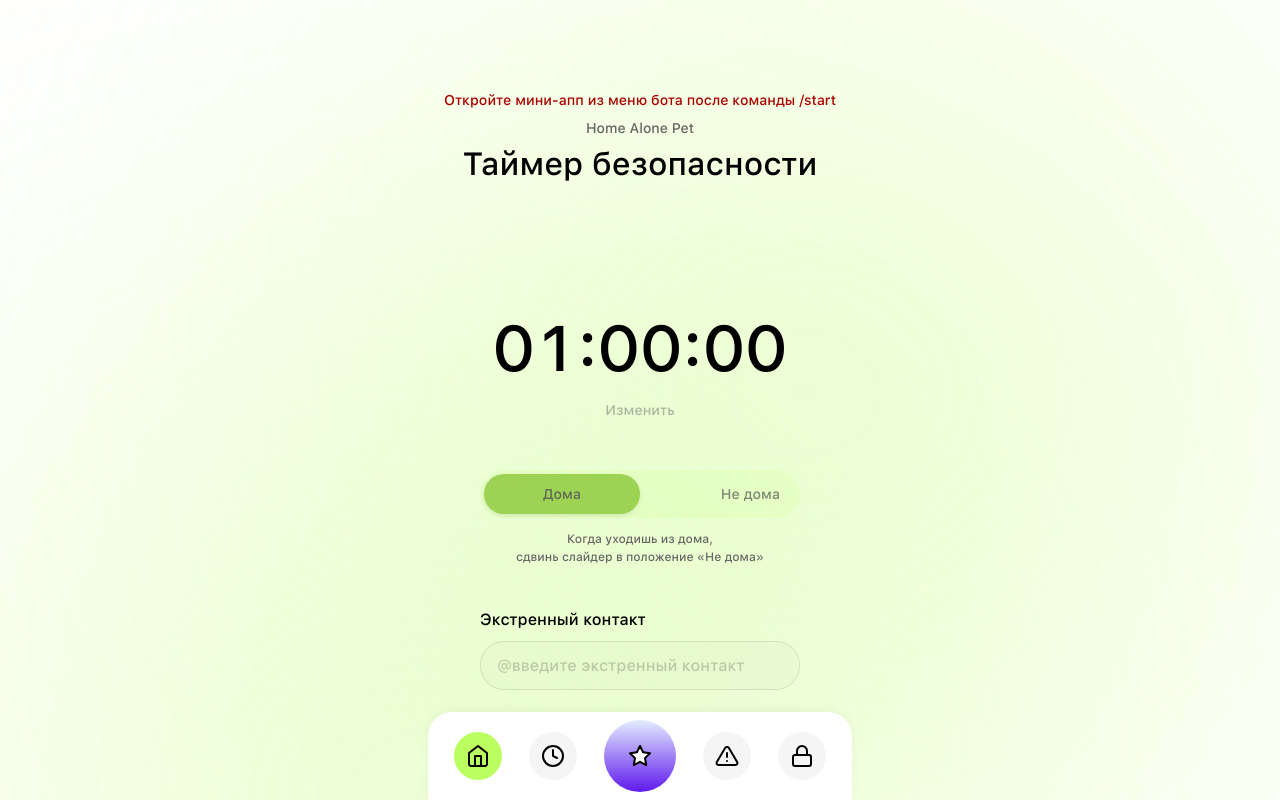
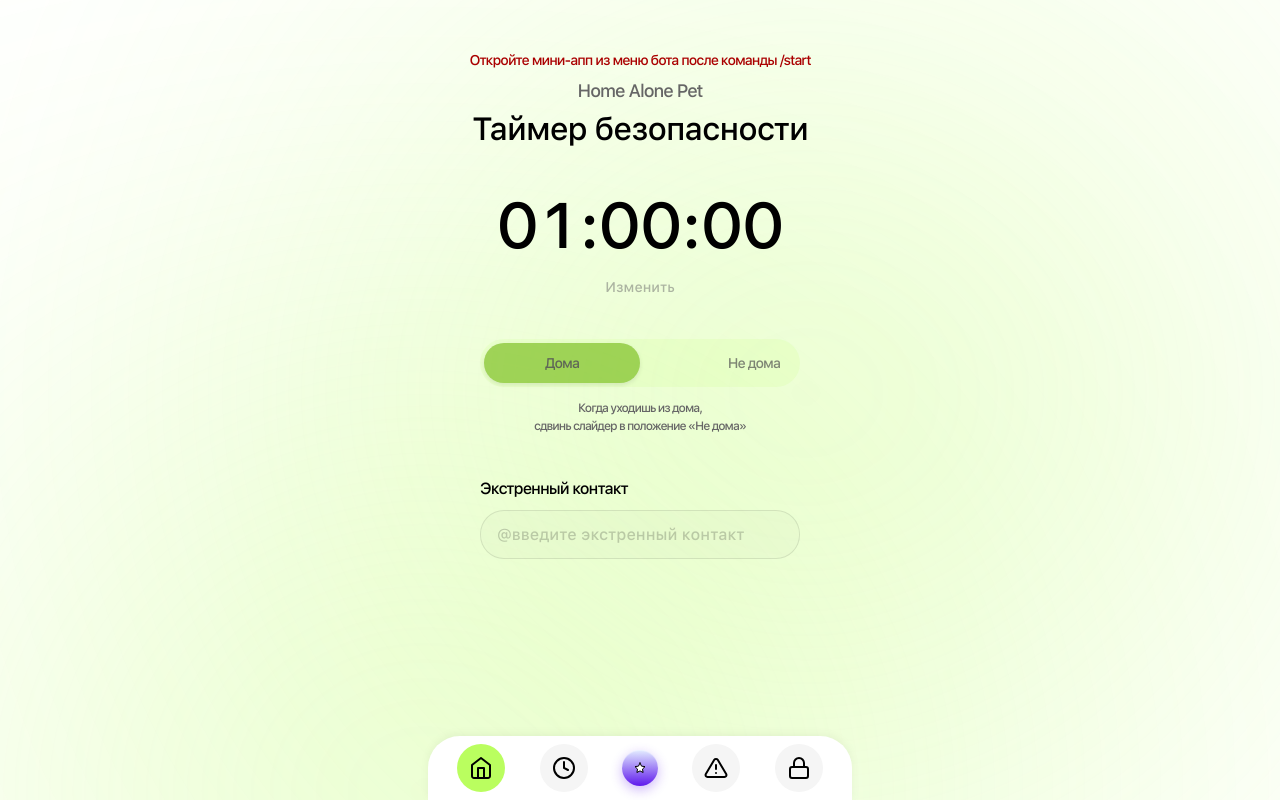
Before and after one commit to Klyaksonchik/HomeAloneMiniApp, a React (Create React App) app in the folder Frontend/: page / in a window 1280 px wide. Built offline with nearby package versions, Linux system fonts and the light colour scheme.

Commit message:
Update index.css render 6

```diff
--- a/Frontend/src/index.css
+++ b/Frontend/src/index.css
@@ -5,6 +5,7 @@ body {
   background-color: #fff;
   color: #000;
   overflow-x: hidden;
+  letter-spacing: -1px;
 }
 
 .app {
@@ -15,12 +16,12 @@ body {
   align-items: center;
   justify-content: flex-start;
   padding: 20px;
-  padding-top: clamp(60px, 10vh, 100px);
+  padding-top: clamp(20px, 5vh, 40px);
   padding-bottom: 100px;
   background: #fff;
   position: relative;
   overflow-x: hidden;
-  overflow-y: auto;
+  overflow-y: hidden;
   box-sizing: border-box;
 }
 
@@ -72,7 +73,7 @@ body {
 .app-name {
   margin: 0 0 8px 0;
   color: #666;
-  font-size: 14px;
+  font-size: 18px;
   font-weight: 500;
   font-family: 'SFProText', sans-serif;
   text-align: center;
@@ -80,7 +81,7 @@ body {
 }
 
 .main-title {
-  margin: 0 0 24px 0;
+  margin: 0 0 16px 0;
   color: #000;
   font-size: 32px;
   font-weight: 500;
@@ -106,8 +107,8 @@ body {
   display: flex;
   flex-direction: column;
   align-items: center;
-  margin-bottom: 32px;
-  margin-top: 80px;
+  margin-bottom: 24px;
+  margin-top: 0;
 }
 
 .timer-display-wrapper {
@@ -375,7 +376,7 @@ body {
   width: 100%;
   max-width: 400px;
   max-height: 90vh;
-  overflow-y: auto;
+  overflow-y: hidden;
   box-shadow: 0 4px 20px rgba(0, 0, 0, 0.2);
 }
 
@@ -584,7 +585,7 @@ body {
   width: 90%;
   max-width: 400px;
   background: white;
-  border-radius: 24px 24px 0 0;
+  border-radius: 32px 32px 0 0;
   padding: 8px 12px;
   display: flex;
   align-items: center;
@@ -626,19 +627,21 @@ body {
 }
 
 .nav-button-large {
-  width: 72px;
-  height: 72px;
+  width: 36px;
+  height: 36px;
   background: linear-gradient(180deg, #E3EDFF 0%, #5E18EC 100%);
   border-radius: 90px;
+  box-shadow: 0 4px 12px rgba(94, 24, 236, 0.3), inset 0 1px 0 rgba(255, 255, 255, 0.3);
 }
 
 .nav-button-large.active {
   background: linear-gradient(180deg, #E3EDFF 0%, #5E18EC 100%);
+  box-shadow: 0 4px 12px rgba(94, 24, 236, 0.3), inset 0 1px 0 rgba(255, 255, 255, 0.3);
 }
 
 .nav-button-large svg {
-  width: 24px;
-  height: 24px;
+  width: 12px;
+  height: 12px;
   stroke: #fff;
   fill: #fff;
 }
@@ -651,7 +654,7 @@ body {
   flex-direction: column;
   background: #fff;
   position: relative;
-  overflow-y: auto;
+  overflow-y: hidden;
   padding-bottom: 100px;
 }
 
```
